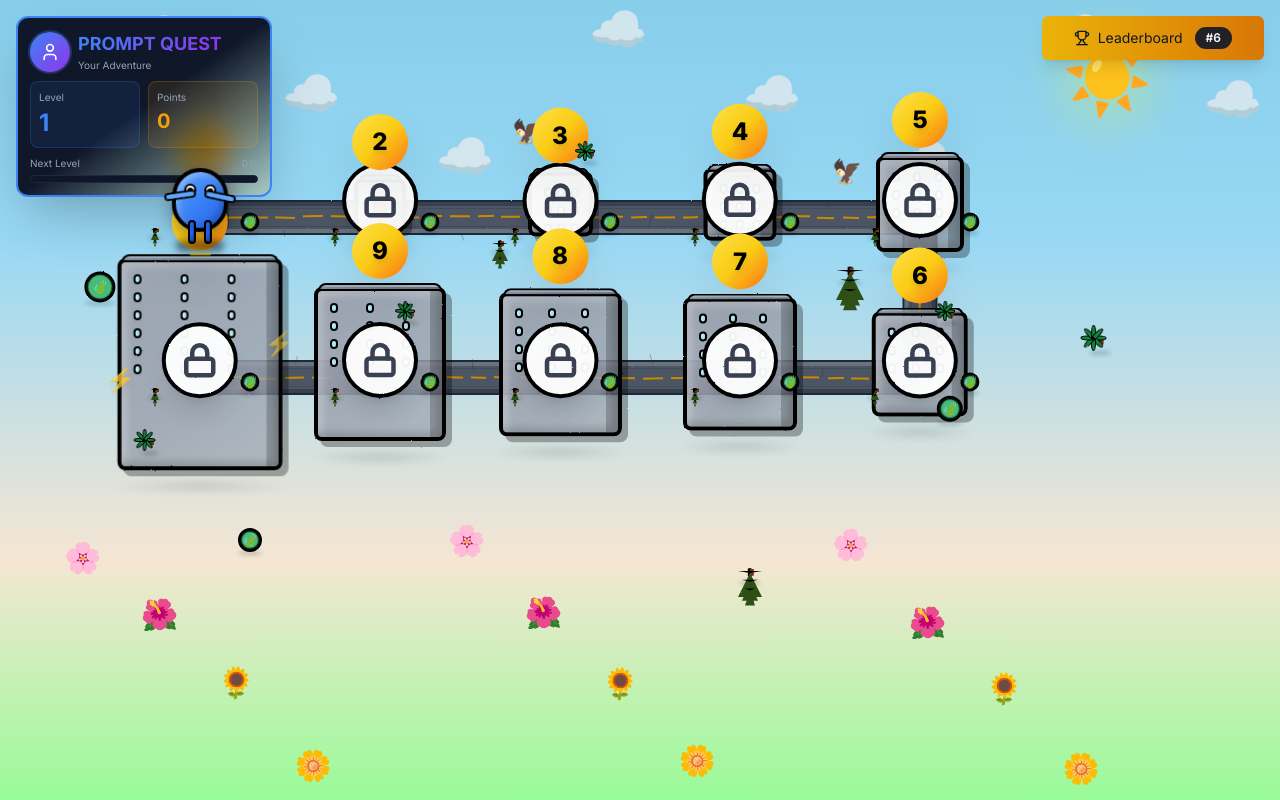
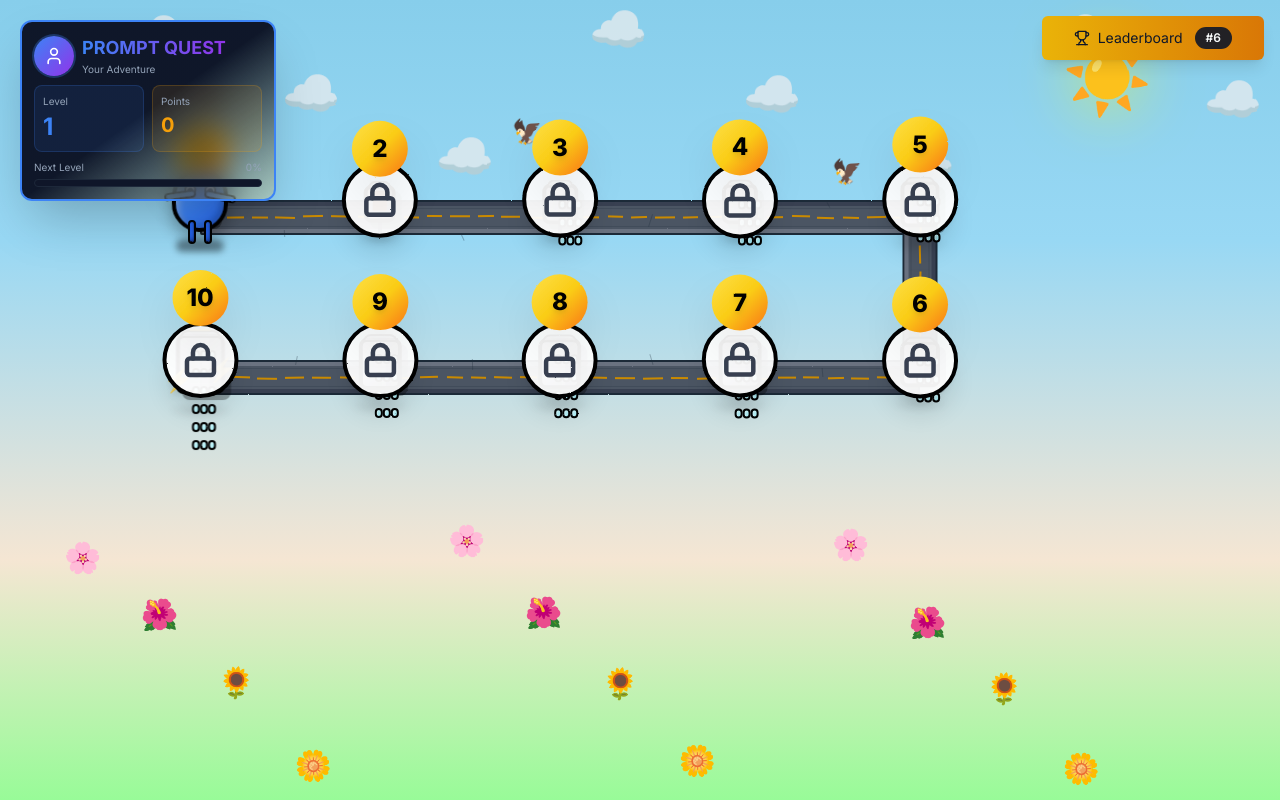
Before and after one commit to sampriti-gopisetti/PromptQuest, a React (Vite) app: page / in a window 1280 px wide. Built offline with nearby package versions, Linux system fonts and the light colour scheme; the HTML template or start-up script is replaced by a standard one.

Commit message:
Fix critical UI/UX bugs

```diff
--- a/src/components/CityMap2D.tsx
+++ b/src/components/CityMap2D.tsx
@@ -198,38 +198,9 @@ export const CityMap2D = ({ onBossClick, onLevelClick }: CityMap2DProps) => {
                   isBoss={isBoss}
                   onClick={() => handleBuildingClick(level)}
                 />
-
-                {/* Trees around each building */}
-                <SketchyTree2D
-                  position={{ x: position.x + 50, y: position.y + 30 }}
-                  scale={0.8}
-                  type="oak"
-                />
-                <SketchyTree2D
-                  position={{ x: position.x - 45, y: position.y + 35 }}
-                  scale={0.7}
-                  type="pine"
-                />
-                {level % 3 === 0 && (
-                  <SketchyTree2D
-                    position={{ x: position.x + 30, y: position.y - 40 }}
-                    scale={0.9}
-                    type="palm"
-                  />
-                )}
               </div>
             );
           })}
-
-          {/* Additional decorative trees - More scattered */}
-          <SketchyTree2D position={{ x: 100, y: 300 }} scale={1.3} type="oak" />
-          <SketchyTree2D position={{ x: 850, y: 280 }} scale={1.2} type="pine" />
-          <SketchyTree2D position={{ x: 150, y: 450 }} scale={1.0} type="palm" />
-          <SketchyTree2D position={{ x: 950, y: 420 }} scale={1.1} type="oak" />
-          <SketchyTree2D position={{ x: 500, y: 250 }} scale={0.9} type="pine" />
-          <SketchyTree2D position={{ x: 1100, y: 350 }} scale={1.2} type="palm" />
-          <SketchyTree2D position={{ x: 250, y: 550 }} scale={1.0} type="oak" />
-          <SketchyTree2D position={{ x: 750, y: 580 }} scale={1.1} type="pine" />
 
           {/* Character */}
           <SketchyCharacter2D
--- a/src/components/PlayerStatus.tsx
+++ b/src/components/PlayerStatus.tsx
@@ -15,11 +15,12 @@ export const PlayerStatus = ({ points, level, className }: PlayerStatusProps) =>
   return (
     <div
       className={cn(
-        'fixed top-4 left-4 z-[100] w-64 animate-fade-in',
+        'fixed top-5 left-5 z-[1000] w-64 animate-fade-in',
         'bg-gradient-to-br from-card via-card to-secondary/20',
         'backdrop-blur-md border-2 border-primary rounded-xl p-3 shadow-2xl',
         className
       )}
+      style={{ position: 'absolute' }}
     >
       {/* Content */}
       <div className="relative space-y-2">
--- a/src/components/sketchy/SketchyBuilding2D.tsx
+++ b/src/components/sketchy/SketchyBuilding2D.tsx
@@ -43,10 +43,10 @@ export const SketchyBuilding2D = ({
   const type = getBuildingType();
   const color = getColor();
 
-  // Progressive sizing based on level
-  const sizeMultiplier = 1 + (level - 1) * 0.15; // Grows 15% per level
-  const baseSize = (type === 'skyscraper' ? 70 : type === 'office' ? 60 : type === 'apartment' ? 55 : type === 'shop' ? 50 : 45) * sizeMultiplier;
-  const height = (type === 'skyscraper' ? 90 : type === 'office' ? 70 : type === 'apartment' ? 60 : type === 'shop' ? 50 : 45) * sizeMultiplier;
+  // Progressive sizing based on level - MUCH SMALLER with subtle scaling
+  const sizeMultiplier = 1 + (level - 1) * 0.01; // Only 1% increase per level
+  const baseWidth = (type === 'skyscraper' ? 45 : type === 'office' ? 40 : type === 'apartment' ? 38 : type === 'shop' ? 35 : 32) * sizeMultiplier;
+  const baseHeight = (type === 'skyscraper' ? 55 : type === 'office' ? 48 : type === 'apartment' ? 45 : type === 'shop' ? 40 : 38) * sizeMultiplier;
 
   return (
     <div
@@ -60,7 +60,7 @@ export const SketchyBuilding2D = ({
       onClick={!isLocked ? onClick : undefined}
     >
       {/* Building container */}
-      <div className="relative" style={{ width: `${baseSize + 20}px`, height: `${height + 40}px` }}>
+      <div className="relative" style={{ width: `${baseWidth + 20}px`, height: `${baseHeight + 40}px` }}>
         {/* Shadow */}
         <div
           className="absolute opacity-40"
@@ -68,7 +68,7 @@ export const SketchyBuilding2D = ({
             bottom: '-5px',
             left: '50%',
             transform: 'translateX(-50%)',
-            width: `${baseSize + 20}px`,
+            width: `${baseWidth + 20}px`,
             height: '10px',
             background: 'radial-gradient(ellipse, rgba(0,0,0,0.5) 0%, transparent 70%)',
             filter: 'blur(4px)'
@@ -81,8 +81,8 @@ export const SketchyBuilding2D = ({
           <div
             className="relative border-4 border-black rounded-lg"
             style={{
-              width: `${baseSize}px`,
-              height: `${height}px`,
+              width: `${baseWidth}px`,
+              height: `${baseHeight}px`,
               background: `linear-gradient(135deg, ${color} 0%, ${color}dd 50%, ${color}aa 100%)`,
               filter: 'url(#sketch-outline)',
               boxShadow: `
--- a/src/index.css
+++ b/src/index.css
@@ -59,9 +59,24 @@ All colors MUST be HSL.
     @apply border-border;
   }
 
+  html, body {
+    overflow: hidden !important;
+    width: 100vw;
+    height: 100vh;
+    margin: 0;
+    padding: 0;
+  }
+
   body {
-    @apply bg-background text-foreground overflow-hidden;
+    @apply bg-background text-foreground;
     font-family: 'Inter', system-ui, -apple-system, sans-serif;
+  }
+
+  #root {
+    width: 100%;
+    height: 100%;
+    overflow: hidden;
+    position: relative;
   }
 
   @keyframes float {
```
